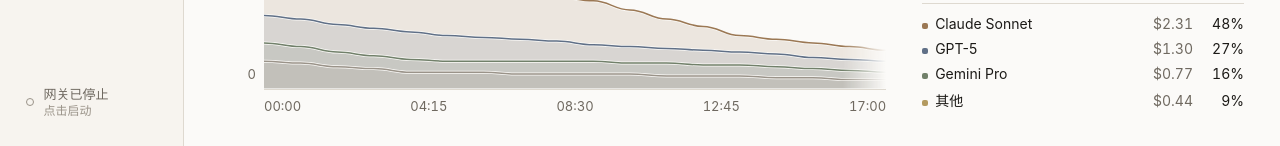
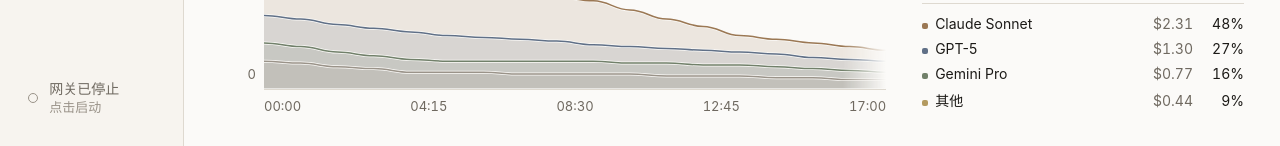
Before and after one commit to Sue408/Lumen, a React (Vite) app: page / in a window 1280 px wide. Shown: the part 654-800 px from the top of the page. Built offline with nearby package versions, Linux system fonts and the light colour scheme.

Commit message:
style: pad the settings scroller and enlarge the sidebar gateway switch

```diff
--- a/src/styles/features/settings.css
+++ b/src/styles/features/settings.css
@@ -23,7 +23,7 @@
   gap: var(--page-gap);
   align-content: start;
   min-height: 0;
-  padding-right: 0.25rem;
+  padding: 5px 0.5rem var(--page-gutter-y) 5px;
   overflow-y: auto;
   scrollbar-gutter: stable;
 }
--- a/src/styles/shell.css
+++ b/src/styles/shell.css
@@ -89,17 +89,17 @@
 .runtime-status {
   display: flex;
   align-items: center;
-  gap: 0.6rem;
+  gap: 0.7rem;
   width: 100%;
   min-width: 0;
   margin-top: auto;
-  padding: 0.5rem 0.625rem;
+  padding: 0.65rem 0.75rem;
   border: 0;
   border-radius: 4px;
   background: none;
   color: var(--ink-muted);
   font: inherit;
-  font-size: 0.8125rem;
+  font-size: 0.875rem;
   text-align: left;
   cursor: pointer;
   transition: background 150ms ease, color 150ms ease;
@@ -129,7 +129,7 @@
 }
 
 .runtime-status:disabled {
-  cursor: progress;
+  cursor: default;
   opacity: 0.7;
 }
 
@@ -165,8 +165,8 @@
 .runtime-detail {
   overflow: hidden;
   color: var(--ink-faint);
-  font-size: 0.75rem;
-  line-height: 1.25;
+  font-size: 0.8125rem;
+  line-height: 1.3;
   font-variant-numeric: tabular-nums;
   white-space: nowrap;
   text-overflow: ellipsis;
@@ -178,8 +178,8 @@
 }
 
 .runtime-dot {
-  width: 8px;
-  height: 8px;
+  width: 10px;
+  height: 10px;
   flex: 0 0 auto;
   border-radius: 50%;
   background: var(--ink-faint);
```
